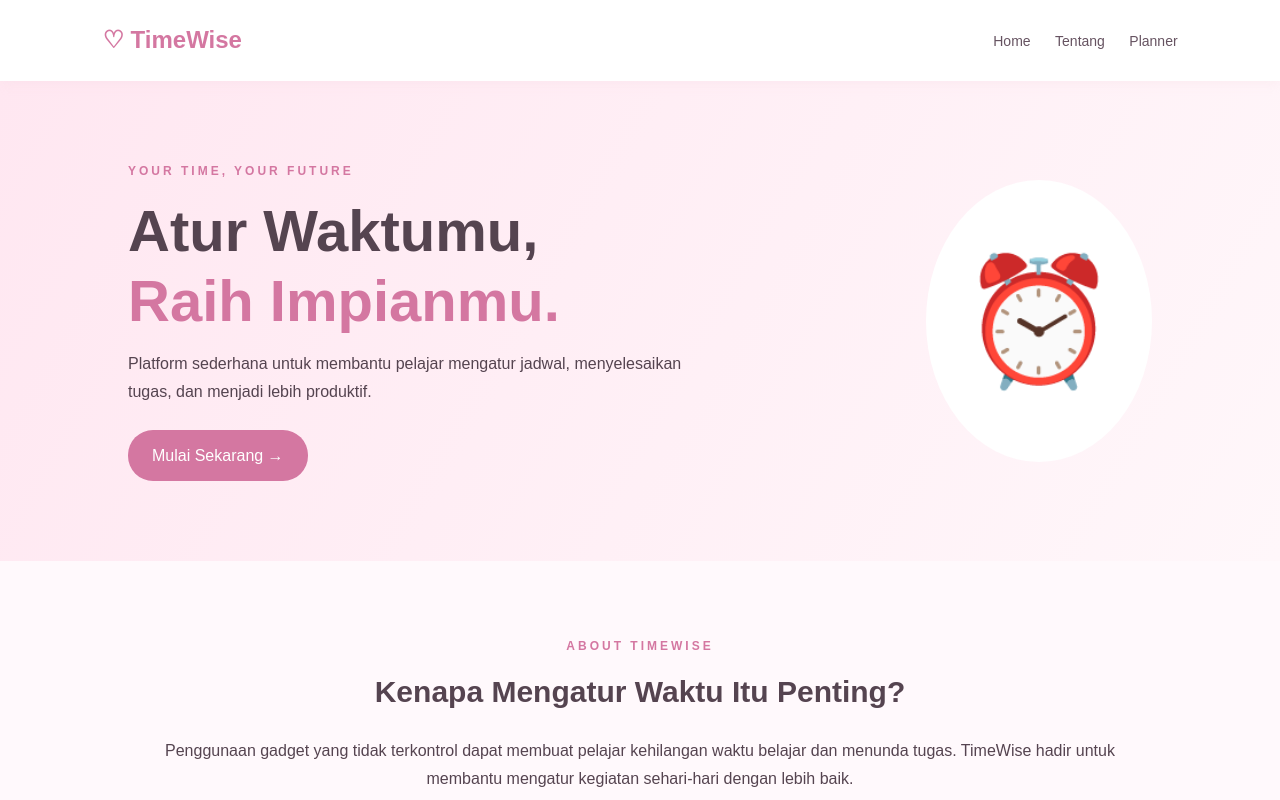
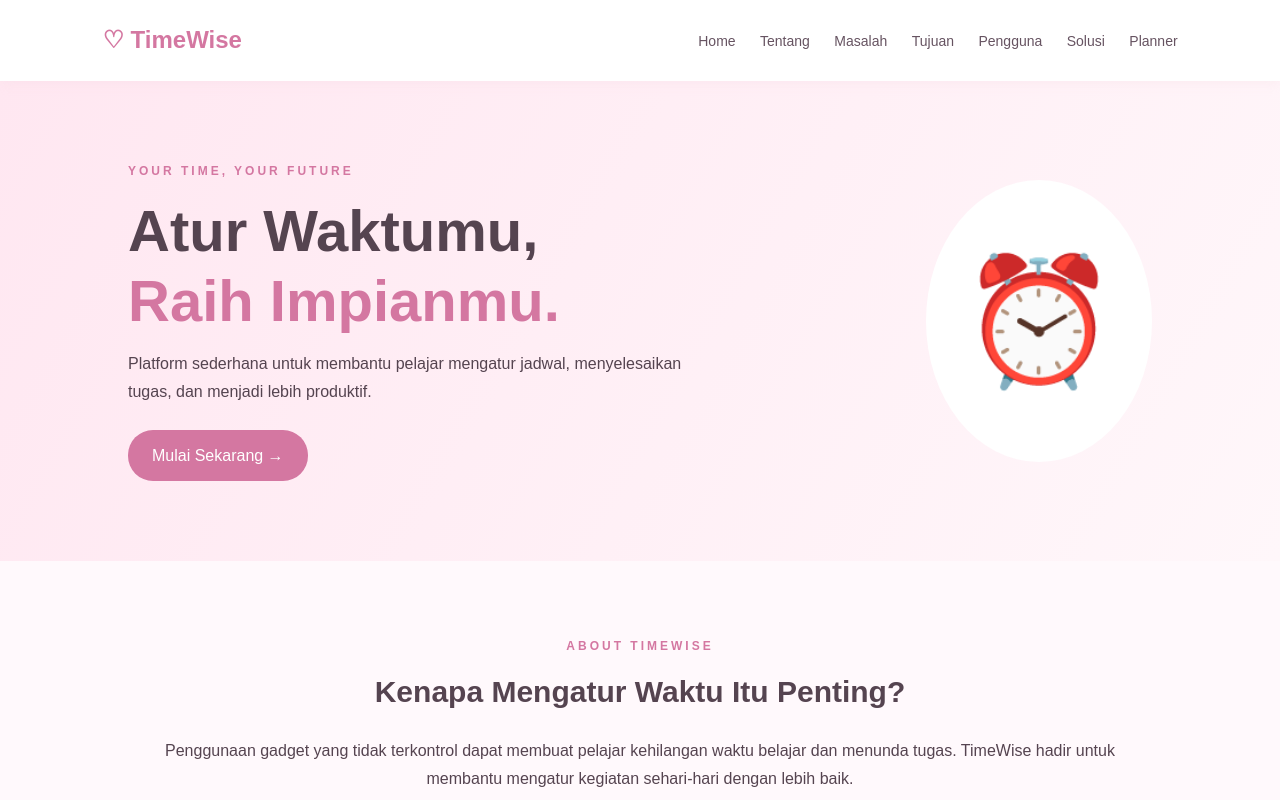
Before and after one commit to ayun99511/timewise-psas, a plain HTML site: page index.html in a window 1280 px wide. Shown: the top 800 px of the page. Drawn offline with Linux system fonts and the light colour scheme.

Commit message:
Update index.html

```diff
--- a/index.html
+++ b/index.html
@@ -13,9 +13,15 @@
   <nav class="navbar">
     <h2>♡ TimeWise</h2>
     <div>
-      <a href="#home">Home</a>
-      <a href="#about">Tentang</a>
-      <a href="#planner">Planner</a>
+      <div>
+  <a href="#home">Home</a>
+  <a href="#about">Tentang</a>
+  <a href="#problem">Masalah</a>
+  <a href="#purpose">Tujuan</a>
+  <a href="#target">Pengguna</a>
+  <a href="#solution">Solusi</a>
+  <a href="#planner">Planner</a>
+</div>
     </div>
   </nav>
 </header>
```
